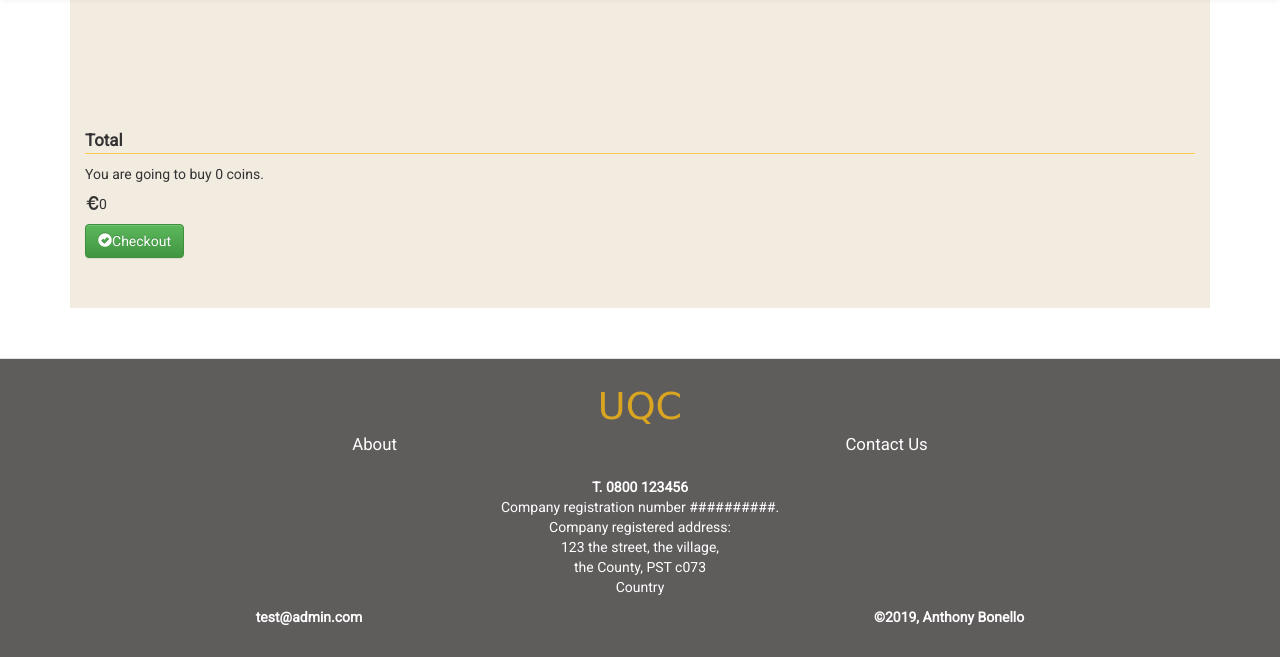
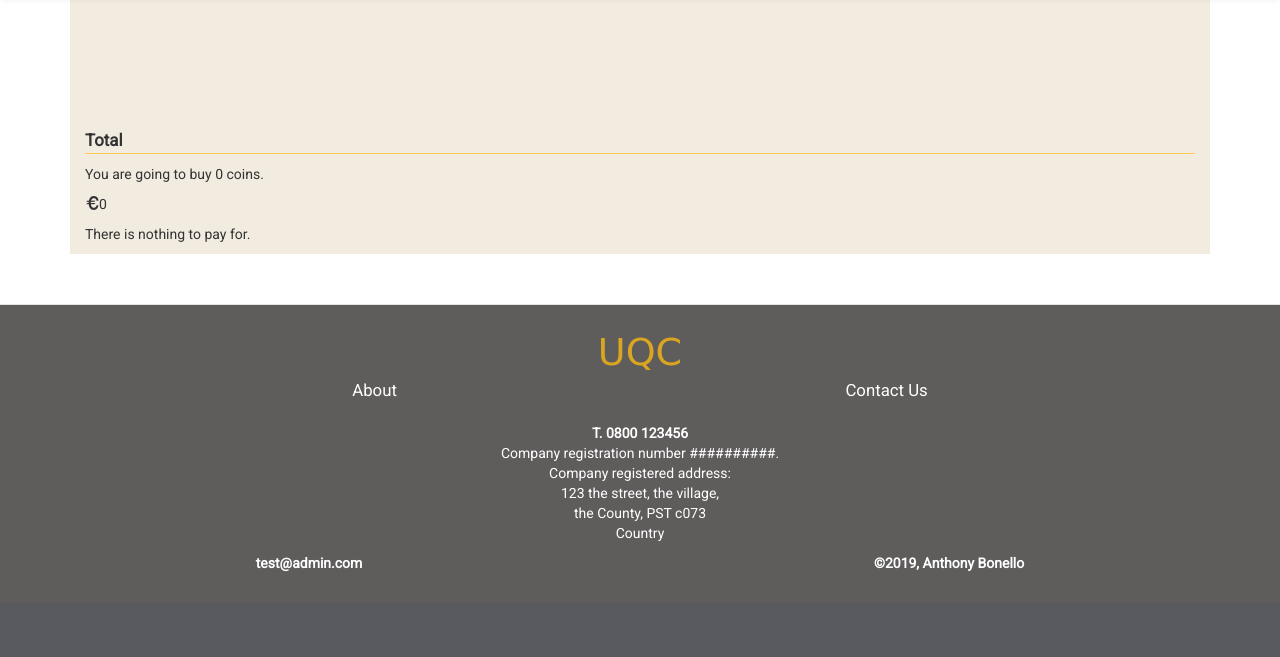
Before and after one commit to abonello/project_5, a Django app: page /cart/ in a window 1280 px wide. Shown: the part 327-984 px from the top of the page. After the commit the page ends 899 px from the top, so only its background shows below. Run offline with Django 3.2, Linux system fonts and the light colour scheme; some libraries are stand-ins or nearby versions; some web fonts are replaced.

Commit message:
Do not render checkout button in cart if total to pay is 0.

```diff
--- a/cart/templates/cart.html
+++ b/cart/templates/cart.html
@@ -62,7 +62,11 @@ UniQueCorn Issue Tracker | Cart
         <p class="total">Total</p>
         <p>You are going to buy {{ coin_total }} coins.</p>
         <p><span class="glyphicon glyphicon-euro" aria-hidden="true"></span>{{ total }}</p>
-        <a href="{% url 'checkout' %}" class="btn btn-success btn-checkout" role="button"><span class="glyphicon glyphicon-ok-sign" aria-hidden="true"></span>Checkout</a>
+        {% if total <= 0 %}
+            <p>There is nothing to pay for.</p>
+        {% else %}
+            <a href="{% url 'checkout' %}" class="btn btn-success btn-checkout" role="button"><span class="glyphicon glyphicon-ok-sign" aria-hidden="true"></span>Checkout</a>
+        {% endif %}
     </div>
 </div>
 
```
